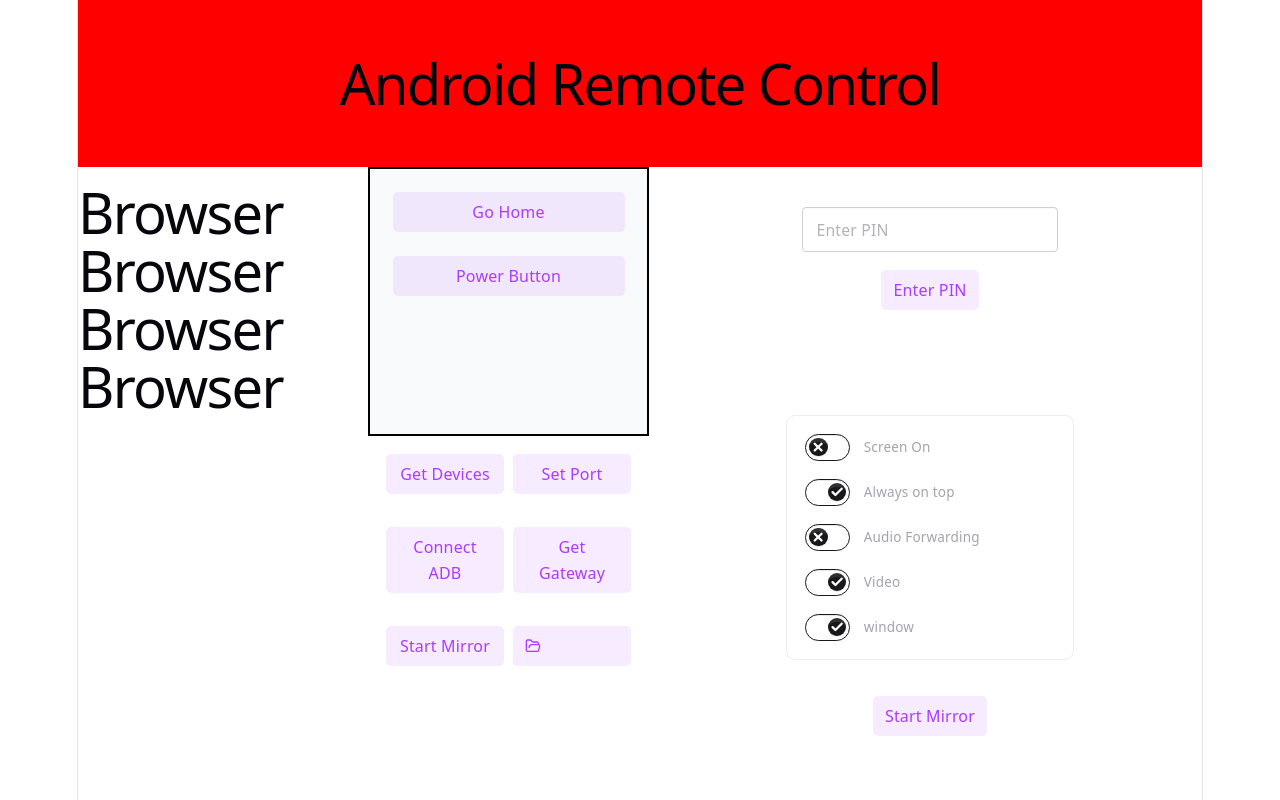
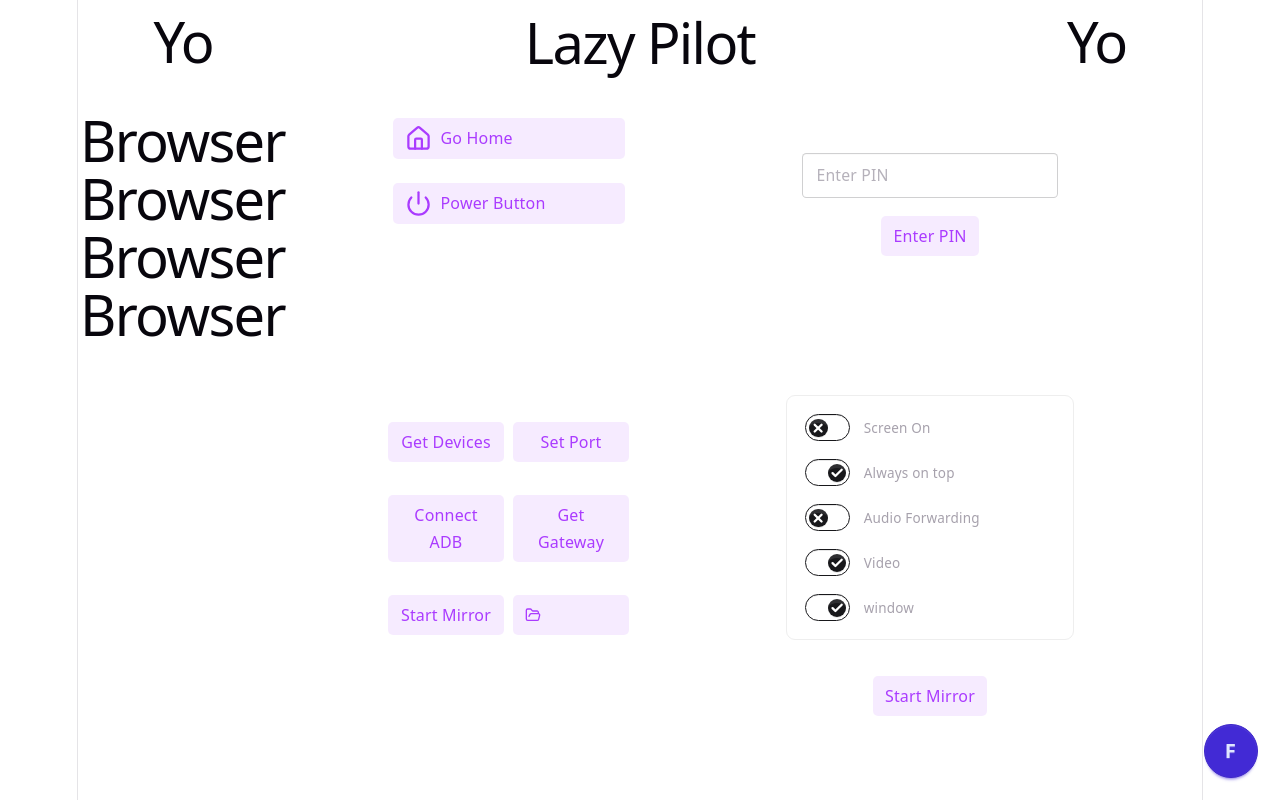
Before and after one commit to GG-Ranjeet/Lazy-Pilot, a React (Vite) app: page / in a window 1280 px wide. Built offline with nearby package versions, Linux system fonts and the light colour scheme.

Commit message:
feat: enhance mirror functionality and UI components with improved layout and button icons

```diff
--- a/src-tauri/tauri.conf.json
+++ b/src-tauri/tauri.conf.json
@@ -14,14 +14,18 @@
       {
         "label": "main",
         "title": "mytauriapp",
-        "width": 1200,
+        "width": 1120,
         "minWidth": 800,
-        "height": 720,
+        "maxWidth": 1120,
+        "height": 780,
         "minHeight": 500,
-        "center": true,
+        "maxHeight": 780,
+        "center": false,
+        "x": 0,
+        "y": 0,
         "resizable": true,
         "fullscreen": false,
-        "transparent": false,
+        "transparent": true,
         "decorations": true
       }
     ],
--- a/src/App.tsx
+++ b/src/App.tsx
@@ -20,23 +20,29 @@ function App() {
     screenOn: false,
   });
   return (
-    <div className="flex h-screen flex-col">
-      <div className="flex flex-col" id="header">
+    <div className="flex h-screen flex-col gap-2">
+      <div className="flex flex-col border-2 border-white" id="header">
         <Header />
       </div>
       <div className="flex flex-1 gap-2 overflow-hidden">
-        <div className="w-1/4">
+
+        {/* left */}
+        <div className="w-1/4 border-2 border-white">
           <Browser />
         </div>
-        <div className="w-1/4 flex justify-center align-center flex-col">
-          <div className="flex-auto border-2 border-black bg-gray-50">
+
+        {/* middle */}
+        <div className="w-1/4 flex justify-center gap-2 align-center flex-col">
+          <div className="flex-auto border-2 border-white ">
             <UtilButton />
           </div>
-          <div className="flex-auto justify-center flex-col">
+          <div className="flex-auto justify-center flex-col border-2 border-white">
             <AdbControl state={{ config, setConfig }} />
           </div>
         </div>
-        <div className="flex flex-col justify-around items-center flex-1">
+
+        {/* right */}
+        <div className="flex flex-col justify-around items-center flex-1 border-2 border-white">
           <PinPad />
           <MirrorOptions state={{ config, setConfig, mirrorConfig, setMirrorConfig }} />
         </div>
--- a/src/components/Browser.tsx
+++ b/src/components/Browser.tsx
@@ -1,10 +1,29 @@
 export default function Browser() {
   return (
+    <div>
       <div>
         <h1>Browser</h1>
         <h1>Browser</h1>
         <h1>Browser</h1>
         <h1>Browser</h1>
       </div>
-    )
+      <div>
+        <div className="fab fixed bottom-5 right-5 flex-col-reverse items-center  group-hover:flex">
+          {/* a focusable div with tabIndex is necessary to work on all browsers. role="button" is necessary for accessibility */}
+          <div
+            tabIndex={0}
+            role="button"
+            className="btn btn-lg btn-circle btn-primary"
+          >
+            F
+          </div>
+
+          {/* buttons that show up when FAB is open */}
+          <button className="btn btn-lg btn-circle">A</button>
+          <button className="btn btn-lg btn-circle">B</button>
+          <button className="btn btn-lg btn-circle">C</button>
+        </div>
+      </div>
+    </div>
+  );
 }
--- a/src/components/Header.tsx
+++ b/src/components/Header.tsx
@@ -1,9 +1,15 @@
 export default function Header() {
     return (
-        <div style={ {"backgroundColor": "red", "color": "white"} }>
-            <header>
-                <h1 className="text-3xl font-bold text-center py-4">Android Remote Control</h1>
-            </header>
+        <div className="flex justify-around items-center" style={ {height: "80px"}} >
+            <div className="flex app-icon justify-center items-center">
+                <h1 className="text-3xl font-bold text-center py-4"> Yo</h1>
+            </div>
+            <div className="flex app-icon justify-center w-4/8 items-center">
+                <h1 className=" font-bold text-center py-4">Lazy Pilot</h1>
+            </div>
+            <div className="flex app-icon justify-center items-center">
+                <h1 className="text-3xl font-bold text-center py-4"> Yo</h1>
+            </div>
         </div>
     )
 }
--- a/src/components/MirrorOptions.tsx
+++ b/src/components/MirrorOptions.tsx
@@ -6,7 +6,7 @@ export default function MirrorOptions({state}:any) {
 
   function getMirrorArgs() {
     const args = [];
-    if (state.mirrorConfig.screenOn) args.push("--turn-screen-on");
+    if (!state.mirrorConfig.screenOn) args.push("--turn-screen-off");
     if (state.mirrorConfig.alwaysOnTop) args.push("--always-on-top");
     if (state.mirrorConfig.audioForwarding) args.push("--audio-forwarding");
     if (!state.mirrorConfig.videoEnabled) args.push("--no-video");
--- a/src/components/PinPad.tsx
+++ b/src/components/PinPad.tsx
@@ -23,6 +23,8 @@ function PinPad() {
           className="my-button"
           onClick={()=>enterPin()}
         >
+
+
           Enter PIN
         </button>
     </div>
--- a/src/components/UtilButton.tsx
+++ b/src/components/UtilButton.tsx
@@ -1,4 +1,5 @@
 import { invoke } from "@tauri-apps/api/core";
+import { House, PowerIcon } from "lucide-react";
 
 function UtilButton() {
 
@@ -12,12 +13,18 @@ function UtilButton() {
 
   return (
     <div className="flex flex-col p-5 justify-center align-center">
-        <button className="my-button" onClick={() => goHome()}>
-          Go Home
-        </button>
-        <button className="my-button" onClick={() => powerButton()}>
-          Power Button
-        </button>
+        <div className="my-button flex items-center gap-2" onClick={() => goHome()}>
+          <House className="h-6 w-6"></House>
+          <button className="" onClick={() => goHome()}>
+            Go Home
+          </button>
+        </div>
+        <div className="my-button flex items-center gap-2" onClick={() => powerButton()}>
+          <PowerIcon className="h-6 w-6"></PowerIcon>
+          <button className="" onClick={() => powerButton()}>
+            Power Button
+          </button>
+        </div>
     </div>
   );
 }
```
Also changed, not shown: 1 other file (tests, documents, lock files or other folders). Lines whose indentation alone changed are shown as unchanged.
